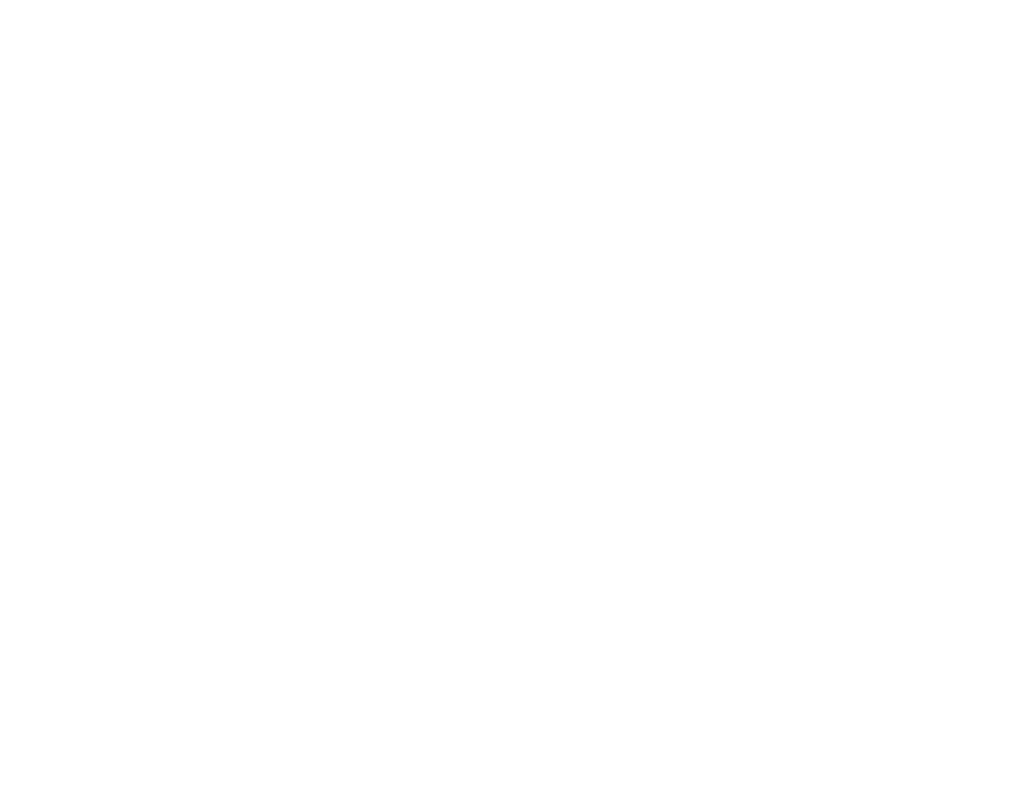
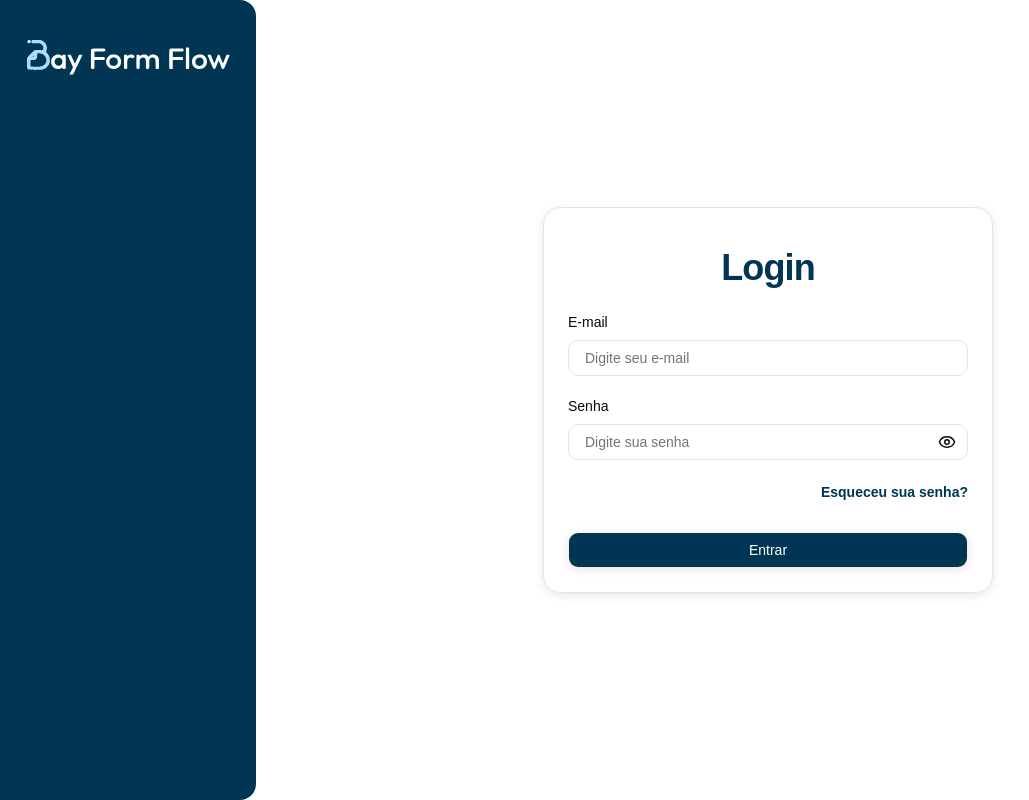
Before and after one commit to Treinamento-Baymetrics-2026-1/Squad01_BayFormFlow, a React (Vite) app in the folder front-end/: page / in a window 1280 px wide. Shown: the whole page, without its empty margins (0-1029 px from the left). Built offline with nearby package versions, Linux system fonts and the light colour scheme; a web font is replaced by a local one.

Commit message:
feat: create routes

```diff
--- /dev/null
+++ b/front-end/router/routes.tsx
@@ -0,0 +1,13 @@
+import { BrowserRouter, Routes, Route } from "react-router-dom";
+import { AuthPage } from "../src/pages/Auth/AuthPage";
+
+export const Router = () => {
+  return (
+    <BrowserRouter>
+      <Routes>
+        <Route path="/auth" element={<AuthPage />} />
+        <Route path="/" element={<AuthPage />} />
+      </Routes>
+    </BrowserRouter>
+  );
+};
--- a/front-end/src/App.tsx
+++ b/front-end/src/App.tsx
@@ -1,11 +1,12 @@
 import './App.css'
+import { Router } from '../router/routes'
 
 function App() {
 
 
   return (
     <>
-
+      <Router />
     </>
   )
 }
```
